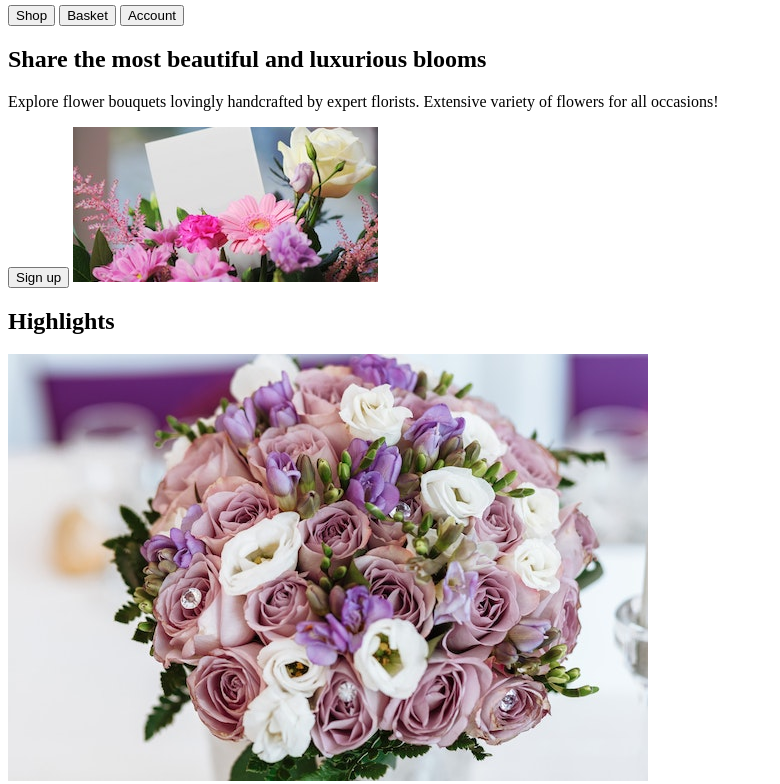
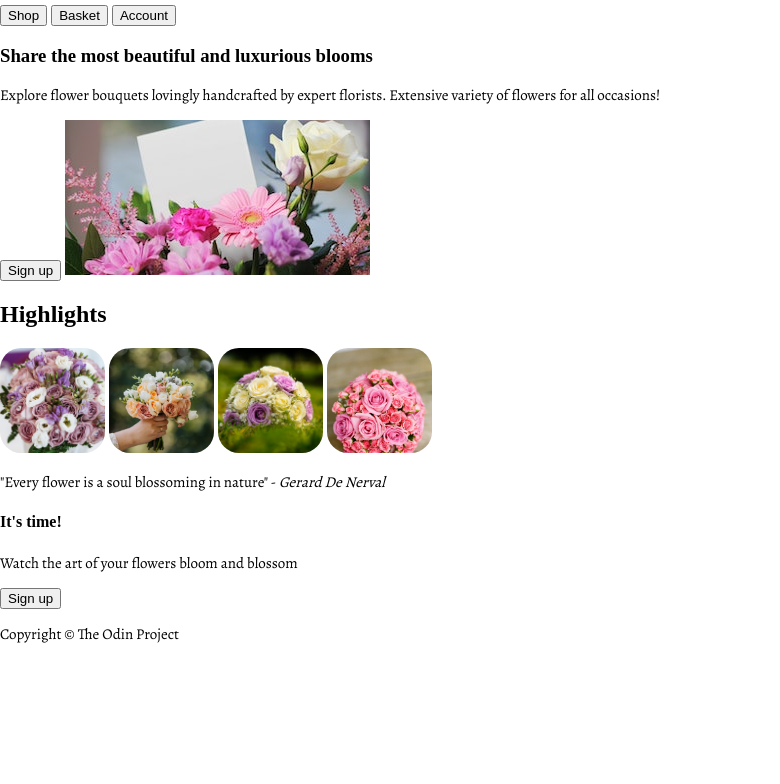
Before and after one commit to JessicaK23/Landing-page, a plain HTML site: page index.html in a window 1280 px wide. Shown: the part 62-846 px from the top of the page, without its empty margins (0-780 px from the left). After the commit the page ends 800 px from the top, so only its background shows below. Drawn offline with nearby package versions, Linux system fonts and the light colour scheme.

Commit message:
Add margin,import font,font-size & style images

```diff
--- a/index.html
+++ b/index.html
@@ -6,7 +6,11 @@
     <meta name="viewport" content="width=device-width, initial-scale=1.0">
     <link href="styles.css" rel="stylesheet">
     <title>Homepage</title>
+    <style>
+        @import url('https://fonts.googleapis.com/css2?family=Alegreya&display=swap');
+      </style>
 </head>
+
 <body>
     <section>
         <header>
@@ -15,8 +19,9 @@
         <button>Basket</button>
         <button>Account</button>
         </header>
+        </div>
         <div>
-        <h2>Share the most beautiful and luxurious blooms</h2>
+        <h3>Share the most beautiful and luxurious blooms</h3>
         <p>Explore flower bouquets lovingly handcrafted by expert florists. Extensive variety of flowers for all occasions!</p>
         <button>Sign up</button>
         <img src="images/pexels-pixabay-267360 (2).jpg" alt="flowers with a card">
@@ -25,10 +30,10 @@
 
     <section>
         <h2>Highlights</h2>
-        <img src="images/pexels-dimitri-kuliuk-1488310.jpg" alt="flower bouquet">
-        <img src="images/pexels-valya-tolkachenko-14634708.jpg" alt ="flower bouquet">
-        <img src="images/pexels-goran-vrakela-230292.jpg" alt="flower bouquet">
-        <img src="images/pexels-pixabay-67567.jpg" alt="flower bouquet">
+        <img class="image" src="images/pexels-dimitri-kuliuk-1488310.jpg" alt="flower bouquet">
+        <img class="image" src="images/pexels-valya-tolkachenko-14634708.jpg" alt ="flower bouquet">
+        <img class="image" src="images/pexels-goran-vrakela-230292.jpg" alt="flower bouquet">
+        <img class="image-four" src="images/pexels-pixabay-67567.jpg" alt="flower bouquet">
     </section>
 
     <section>
--- a/styles.css
+++ b/styles.css
@@ -0,0 +1,24 @@
+body {
+    margin: 0;
+}
+
+
+p {
+    font-family: 'Alegreya', serif;
+    font-size: 15px;
+}
+
+
+.image {
+    width: 105px;
+    height: 105px;
+    border-radius: 20%;
+    object-fit: cover;
+    }
+
+.image-four {
+    width: 105px;
+    height: 105px;
+    border-radius: 20%;
+    object-fit: cover;
+}
```
